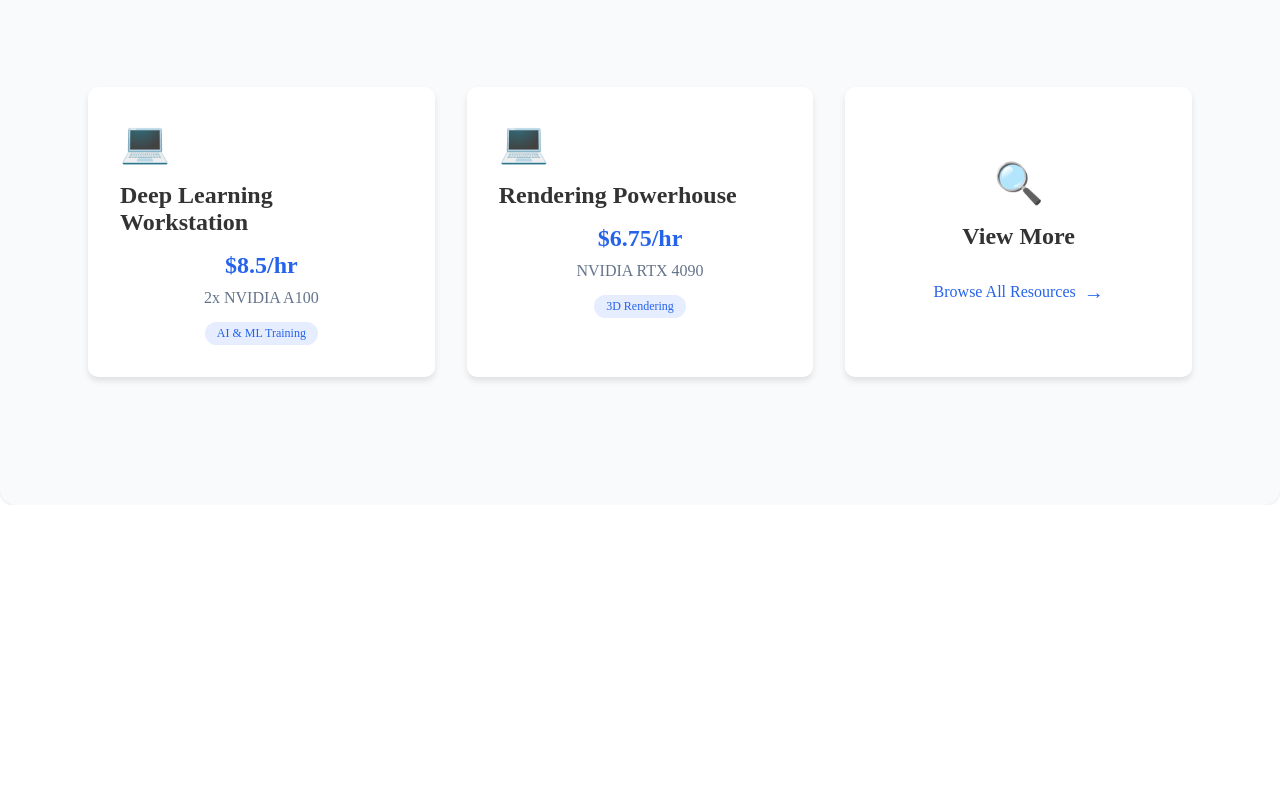
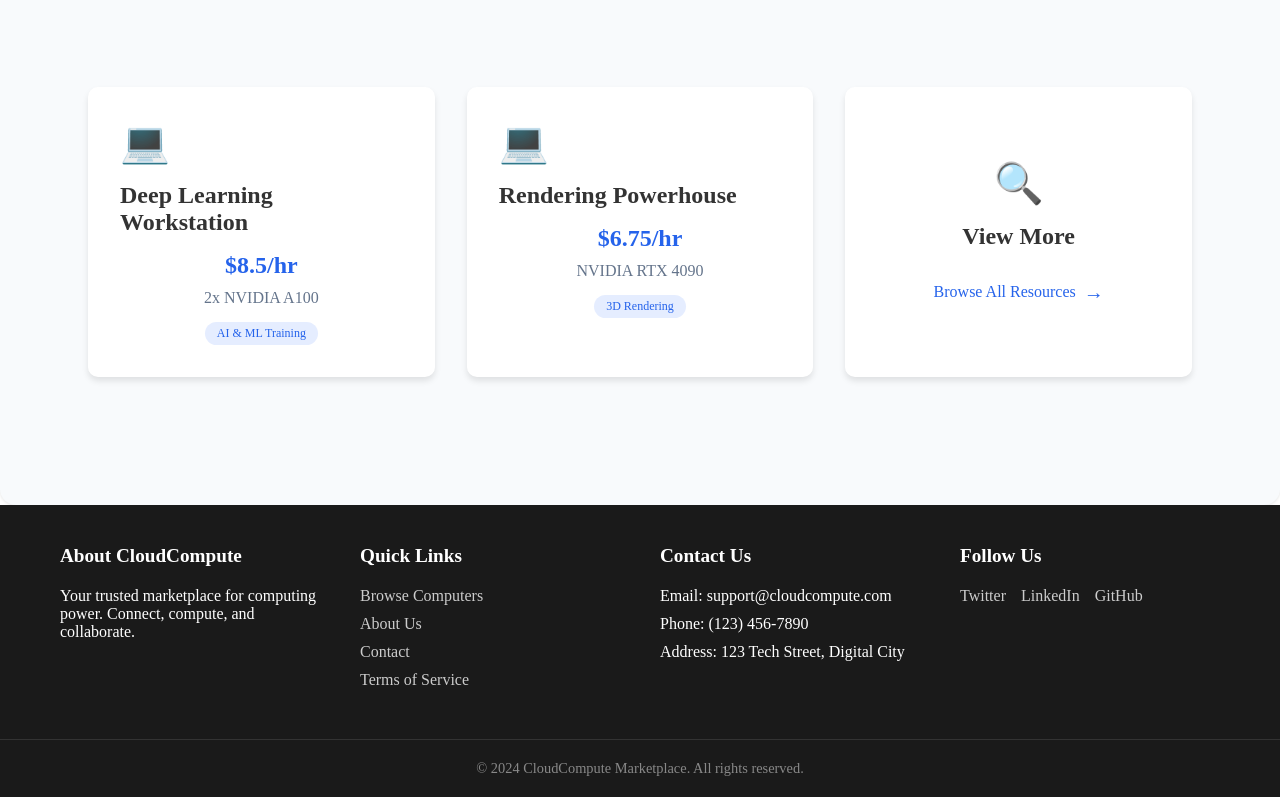
Before and after one commit to LaibaDurrani/CloudComputeMarketPlace-frontend, a React (Vite) app: page / in a window 1280 px wide. Shown: the part 1548-2345 px from the top of the page. Before the commit the page ends 2053 px from the top, so only its background shows below. Built offline with nearby package versions, Linux system fonts and the light colour scheme.

Commit message:
Edited the login/signup components

```diff
--- a/package.json
+++ b/package.json
@@ -13,6 +13,7 @@
     "@emotion/react": "^11.14.0",
     "@emotion/styled": "^11.14.0",
     "@mui/material": "^7.0.2",
+    "axios": "^1.9.0",
     "react": "^19.0.0",
     "react-datepicker": "^8.3.0",
     "react-dom": "^19.0.0",
--- /dev/null
+++ b/src/components/Footer/index.jsx
@@ -0,0 +1,49 @@
+import React from 'react';
+import './styles.css';
+
+const Footer = () => {
+  return (
+    <footer className="footer">
+      <div className="footer-content">
+        <div className="footer-section">
+          <h3>About CloudCompute</h3>
+          <p>Your trusted marketplace for computing power. Connect, compute, and collaborate.</p>
+        </div>
+
+        <div className="footer-section">
+          <h3>Quick Links</h3>
+          <ul>
+            <li><a href="/dashboard">Browse Computers</a></li>
+            <li><a href="/about">About Us</a></li>
+            <li><a href="/contact">Contact</a></li>
+            <li><a href="/terms">Terms of Service</a></li>
+          </ul>
+        </div>
+
+        <div className="footer-section">
+          <h3>Contact Us</h3>
+          <ul>
+            <li>Email: support@cloudcompute.com</li>
+            <li>Phone: (123) 456-7890</li>
+            <li>Address: 123 Tech Street, Digital City</li>
+          </ul>
+        </div>
+
+        <div className="footer-section">
+          <h3>Follow Us</h3>
+          <div className="social-links">
+            <a href="https://twitter.com" target="_blank" rel="noopener noreferrer">Twitter</a>
+            <a href="https://linkedin.com" target="_blank" rel="noopener noreferrer">LinkedIn</a>
+            <a href="https://github.com" target="_blank" rel="noopener noreferrer">GitHub</a>
+          </div>
+        </div>
+      </div>
+
+      <div className="footer-bottom">
+        <p>&copy; 2024 CloudCompute Marketplace. All rights reserved.</p>
+      </div>
+    </footer>
+  );
+};
+
+export default Footer;
--- /dev/null
+++ b/src/components/Footer/styles.css
@@ -0,0 +1,82 @@
+.footer {
+  background-color: #1a1a1a;
+  color: #ffffff;
+  padding: 40px 0 20px;
+  margin-top: auto;
+}
+
+.footer-content {
+  max-width: 1200px;
+  margin: 0 auto;
+  display: grid;
+  grid-template-columns: repeat(auto-fit, minmax(250px, 1fr));
+  gap: 40px;
+  padding: 0 20px;
+}
+
+.footer-section h3 {
+  color: #ffffff;
+  margin-bottom: 20px;
+  font-size: 1.2rem;
+}
+
+.footer-section ul {
+  list-style: none;
+  padding: 0;
+}
+
+.footer-section ul li {
+  margin-bottom: 10px;
+}
+
+.footer-section a {
+  color: #cccccc;
+  text-decoration: none;
+  transition: color 0.3s ease;
+}
+
+.footer-section a:hover {
+  color: #ffffff;
+}
+
+.social-links {
+  display: flex;
+  gap: 15px;
+}
+
+.social-links a {
+  color: #cccccc;
+  text-decoration: none;
+  transition: color 0.3s ease;
+}
+
+.social-links a:hover {
+  color: #ffffff;
+}
+
+.footer-bottom {
+  text-align: center;
+  margin-top: 40px;
+  padding-top: 20px;
+  border-top: 1px solid #333;
+}
+
+.footer-bottom p {
+  color: #888888;
+  font-size: 0.9rem;
+}
+
+@media (max-width: 768px) {
+  .footer-content {
+    grid-template-columns: 1fr;
+    gap: 30px;
+  }
+
+  .footer-section {
+    text-align: center;
+  }
+
+  .social-links {
+    justify-content: center;
+  }
+}
--- a/src/components/LoginPopup/index.jsx
+++ b/src/components/LoginPopup/index.jsx
@@ -1,23 +1,35 @@
 import React, { useState } from 'react';
+import axios from 'axios';
 import './styles.css';
 
-const LoginPopup = ({ isOpen, onClose, onSignupClick }) => {
+const LoginPopup = ({ isOpen, onClose, onSwitchToSignup }) => {
   const [formData, setFormData] = useState({
     email: '',
     password: ''
   });
+  const [error, setError] = useState('');
+
+  const handleSubmit = async (e) => {
+    e.preventDefault();
+    setError('');
+
+    try {
+      const response = await axios.post('http://localhost:5000/api/auth/login', formData);
+      console.log('Login successful:', response.data);
+      localStorage.setItem('userToken', response.data.token);
+      localStorage.setItem('userData', JSON.stringify(response.data));
+      onClose();
+    } catch (err) {
+      console.error('Login error:', err.response?.data);
+      setError(err.response?.data?.message || 'Login failed');
+    }
+  };
 
   const handleChange = (e) => {
-    const { name, value } = e.target;
-    setFormData(prev => ({
-      ...prev,
-      [name]: value
-    }));
-  };
-
-  const handleSubmit = (e) => {
-    e.preventDefault();
-    // Handle login logic here
+    setFormData({
+      ...formData,
+      [e.target.name]: e.target.value
+    });
   };
 
   const handleGoogleLogin = () => {
@@ -30,7 +42,9 @@ const LoginPopup = ({ isOpen, onClose, onSignupClick }) => {
     <div className="login-overlay">
       <div className="login-popup">
         <button className="close-button" onClick={onClose}>&times;</button>
-        <h2>Welcome Back</h2>
+        <h2>Login</h2>
+
+        {error && <div className="error-message">{error}</div>}
 
         <button className="google-login-btn" onClick={handleGoogleLogin}>
           <img src="https://upload.wikimedia.org/wikipedia/commons/5/53/Google_%22G%22_Logo.svg" alt="Google" />
@@ -69,9 +83,8 @@ const LoginPopup = ({ isOpen, onClose, onSignupClick }) => {
           <span>Don't have an account?</span>
           <a href="#" onClick={(e) => {
             e.preventDefault();
-            onClose();
-            onSignupClick();
-          }}>Sign up</a>
+            onSwitchToSignup();
+          }}>Sign Up</a>
         </div>
       </div>
     </div>
--- a/src/components/SignupPopup/index.jsx
+++ b/src/components/SignupPopup/index.jsx
@@ -1,25 +1,41 @@
 import React, { useState } from 'react';
+import axios from 'axios';
 import './styles.css';
 
-const SignupPopup = ({ isOpen, onClose }) => {
+const SignupPopup = ({ isOpen, onClose, onSwitchToLogin }) => {
   const [formData, setFormData] = useState({
-    username: '',
+    name: '',
     email: '',
     password: '',
     confirmPassword: ''
   });
+  const [error, setError] = useState('');
+
+  const handleSubmit = async (e) => {
+    e.preventDefault();
+    setError('');
+
+    if (formData.password !== formData.confirmPassword) {
+      setError('Passwords do not match');
+      return;
+    }
+
+    try {
+      const { confirmPassword, ...signupData } = formData;
+      const response = await axios.post('http://localhost:5000/api/auth/signup', signupData);
+      console.log('Signup successful:', response.data);
+      onClose();
+    } catch (err) {
+      console.error('Signup error:', err.response?.data);
+      setError(err.response?.data?.message || 'Signup failed');
+    }
+  };
 
   const handleChange = (e) => {
-    const { name, value } = e.target;
-    setFormData(prev => ({
-      ...prev,
-      [name]: value
-    }));
-  };
-
-  const handleSubmit = (e) => {
-    e.preventDefault();
-    // Handle signup logic here
+    setFormData({
+      ...formData,
+      [e.target.name]: e.target.value
+    });
   };
 
   const handleGoogleSignup = () => {
@@ -34,6 +50,8 @@ const SignupPopup = ({ isOpen, onClose }) => {
         <button className="close-button" onClick={onClose}>&times;</button>
         <h2>Create Account</h2>
 
+        {error && <div className="error-message">{error}</div>}
+
         <button className="google-signup-btn" onClick={handleGoogleSignup}>
           <img src="https://upload.wikimedia.org/wikipedia/commons/5/53/Google_%22G%22_Logo.svg" alt="Google" />
           Sign up with Google
@@ -47,9 +65,9 @@ const SignupPopup = ({ isOpen, onClose }) => {
           <div className="form-group">
             <input
               type="text"
-              name="username"
-              placeholder="Username"
-              value={formData.username}
+              name="name"
+              placeholder="Name"
+              value={formData.name}
               onChange={handleChange}
               required
             />
@@ -89,9 +107,9 @@ const SignupPopup = ({ isOpen, onClose }) => {
 
         <div className="login-link">
           <span>Already have an account?</span>
-          <a href="#" onClick={() => {
-            onClose();
-            // Add your login modal open logic here
+          <a href="#" onClick={(e) => {
+            e.preventDefault();
+            onSwitchToLogin();
           }}>Login</a>
         </div>
       </div>
--- a/src/pages/landingPage/index.jsx
+++ b/src/pages/landingPage/index.jsx
@@ -7,6 +7,8 @@ import logo from '../../assets/logo.png';
 import SignupPopup from '../../components/SignupPopup';
 
 import LoginPopup from '../../components/LoginPopup';
+import Header from '../../components/Header';
+import Footer from '../../components/Footer';
 
 const LandingPage = () => {
   const [isScrolled, setIsScrolled] = useState(false);
@@ -220,6 +222,7 @@ const LandingPage = () => {
           setIsSignupOpen(true);
         }}
       />
+      <Footer />
     </div>
   );
 };
--- a/src/pages/landingPage/styles.css
+++ b/src/pages/landingPage/styles.css
@@ -1,7 +1,7 @@
 .landing-page {
-  width: 100%;
   min-height: 100vh;
-  scroll-behavior: smooth;
+  display: flex;
+  flex-direction: column;
 }
 
 .hero-section {
```
Also changed, not shown: 1 other file (tests, documents, lock files or other folders).
